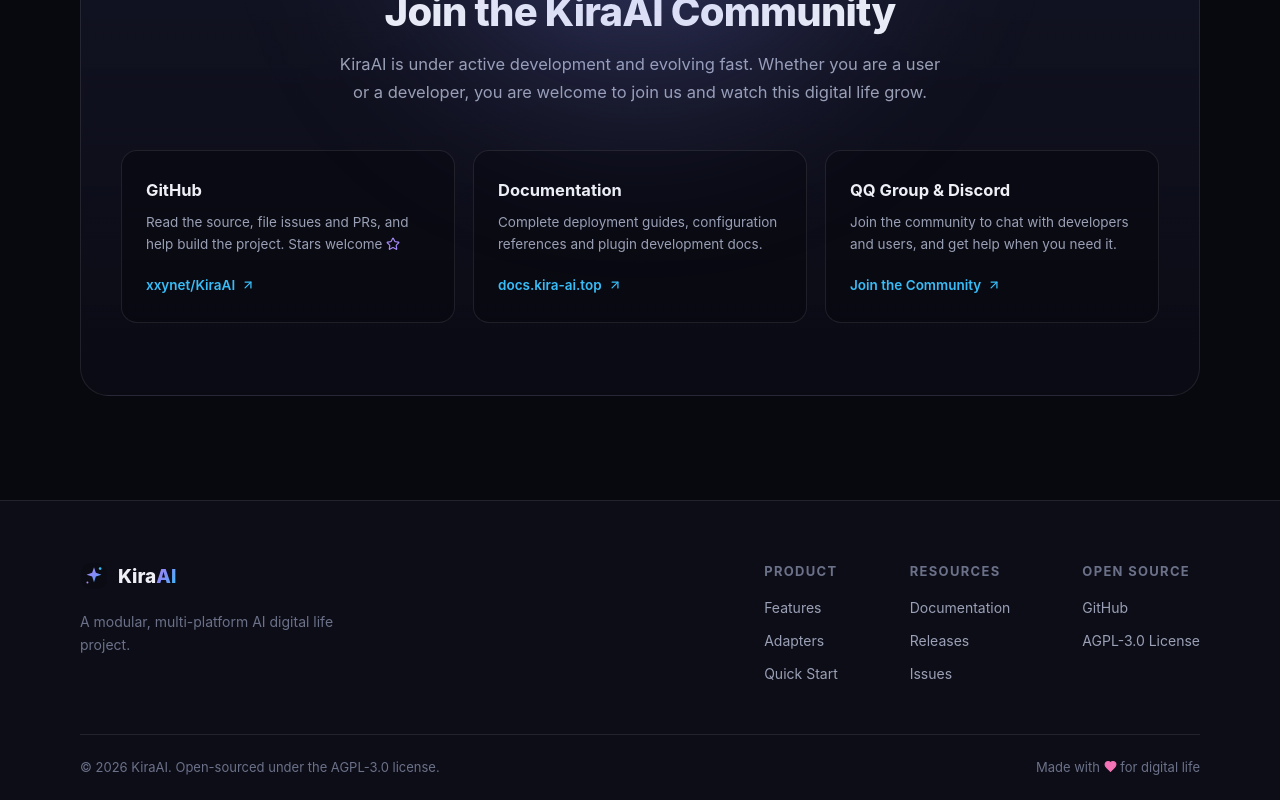
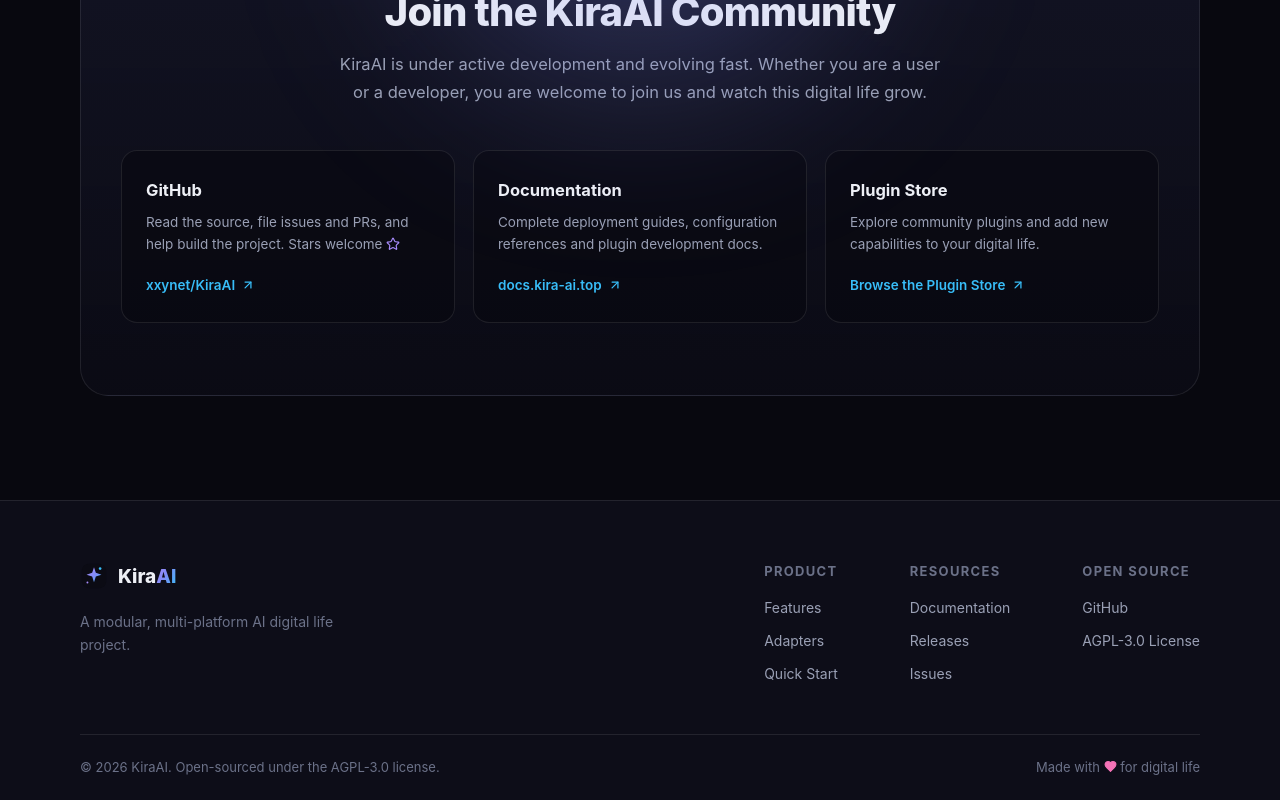
Before and after one commit to KiraAI-Dev/KiraAI-HomePage, a Vue app: page / in a window 1280 px wide. Shown: the part 3442-4242 px from the top of the page. Built offline with nearby package versions, Linux system fonts and the light colour scheme.

Commit message:
feat: replace community chat card with plugin store

```diff
--- a/src/components/CommunitySection.vue
+++ b/src/components/CommunitySection.vue
@@ -9,7 +9,7 @@ const { t } = useI18n()
 const channels = computed(() => [
   { key: 'github', href: LINKS.github },
   { key: 'docs', href: t('docs_url') },
-  { key: 'chat', href: LINKS.github + '#-community' },
+  { key: 'plugins', href: LINKS.plugins },
 ])
 </script>
 
--- a/src/components/SiteNav.vue
+++ b/src/components/SiteNav.vue
@@ -17,7 +17,7 @@ const navItems = computed(() => [
   { label: t('nav.quickstart'), href: '#quickstart' },
   { label: t('nav.community'), href: '#community' },
   { label: t('nav.docs'), href: t('docs_url'), external: true },
-  { label: t('nav.plugins'), href: 'https://plugins.kira-ai.top/', external: true },
+  { label: t('nav.plugins'), href: LINKS.plugins, external: true },
 ])
 
 const currentLocale = computed(
--- a/src/i18n/locales/en.js
+++ b/src/i18n/locales/en.js
@@ -115,10 +115,10 @@ export default {
         desc: 'Complete deployment guides, configuration references and plugin development docs.',
         action: 'docs.kira-ai.top',
       },
-      chat: {
-        title: 'QQ Group & Discord',
-        desc: 'Join the community to chat with developers and users, and get help when you need it.',
-        action: 'Join the Community',
+      plugins: {
+        title: 'Plugin Store',
+        desc: 'Explore community plugins and add new capabilities to your digital life.',
+        action: 'Browse the Plugin Store',
       },
     },
   },
--- a/src/i18n/locales/ja.js
+++ b/src/i18n/locales/ja.js
@@ -115,10 +115,10 @@ export default {
         desc: 'デプロイガイド、設定リファレンス、プラグイン開発ドキュメントを完備。',
         action: 'docs.kira-ai.top',
       },
-      chat: {
-        title: 'QQグループ & Discord',
-        desc: 'コミュニティに参加して、開発者やユーザーと交流したり、助けを得られます。',
-        action: 'コミュニティに参加',
+      plugins: {
+        title: 'プラグインストア',
+        desc: 'コミュニティが開発したプラグインを探して、デジタルライフの機能を拡張しましょう。',
+        action: 'プラグインストアを見る',
       },
     },
   },
--- a/src/i18n/locales/zh.js
+++ b/src/i18n/locales/zh.js
@@ -115,10 +115,10 @@ export default {
         desc: '完整的部署指南、配置说明与插件开发文档。',
         action: 'docs.kira-ai.top',
       },
-      chat: {
-        title: 'QQ 群 & Discord',
-        desc: '加入社区，与开发者和用户交流讨论、获取帮助。',
-        action: '加入社区',
+      plugins: {
+        title: '插件商店',
+        desc: '探索社区开发的插件，为你的数字生命扩展更多功能。',
+        action: '浏览插件商店',
       },
     },
   },
--- a/src/links.js
+++ b/src/links.js
@@ -1,6 +1,7 @@
 export const LINKS = {
   github: 'https://github.com/xxynet/KiraAI',
   docs: 'https://docs.kira-ai.top',
+  plugins: 'https://plugins.kira-ai.top/',
   releases: 'https://github.com/xxynet/KiraAI/releases',
   issues: 'https://github.com/xxynet/KiraAI/issues',
   license: 'https://github.com/xxynet/KiraAI/blob/main/LICENSE',
```
